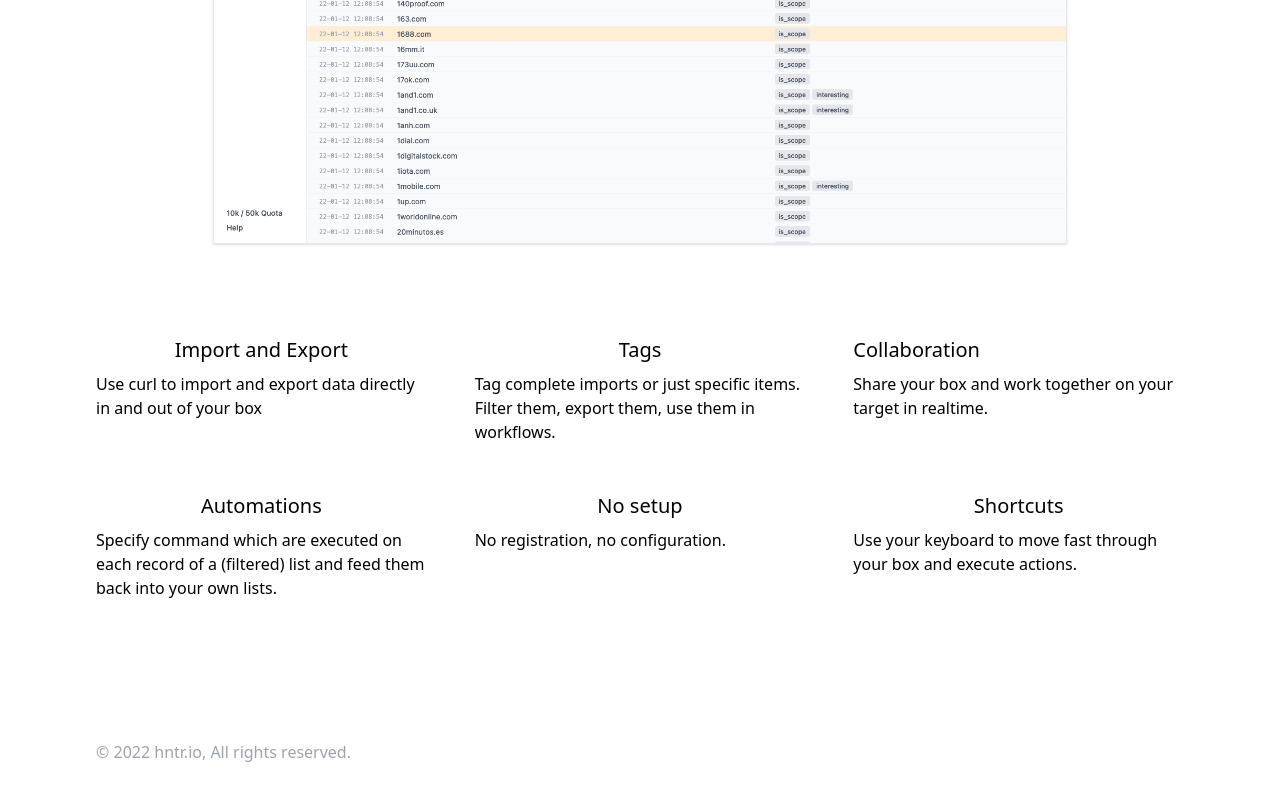
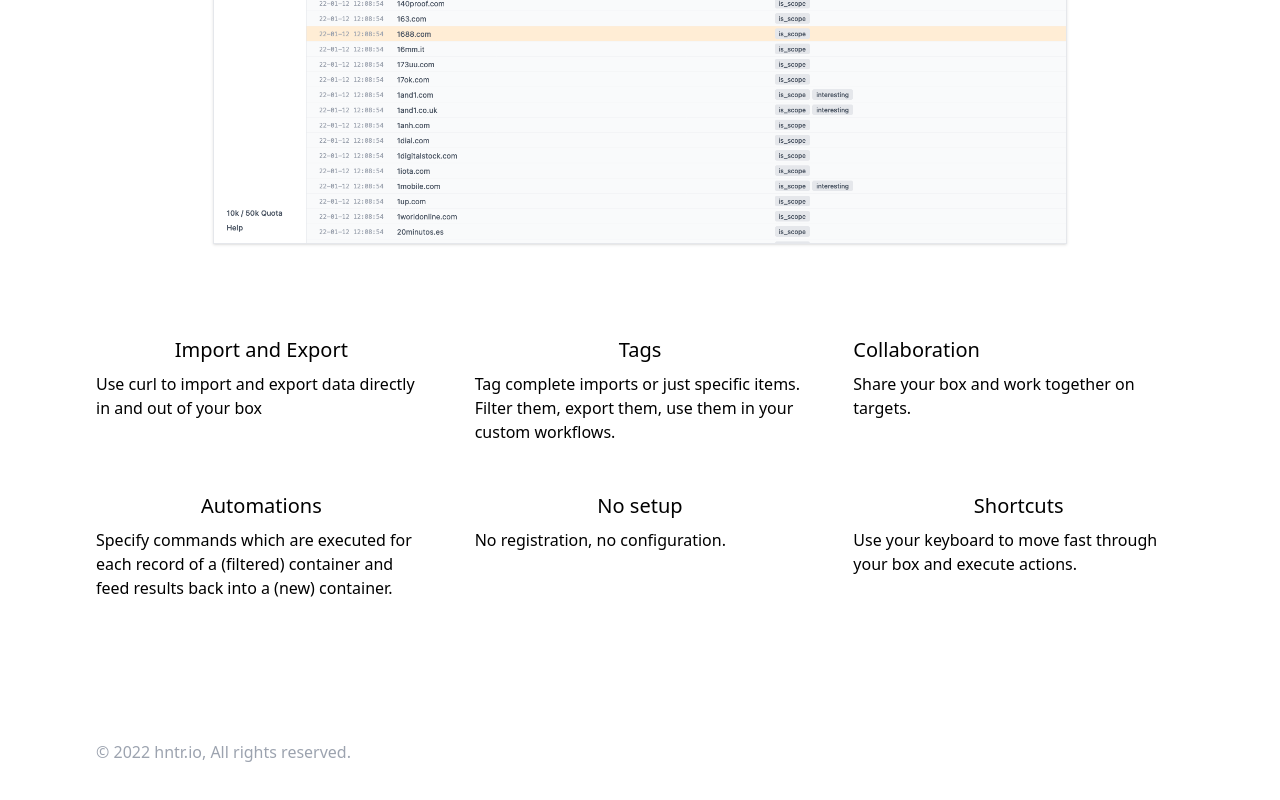
Before and after one commit to rverton/hntr, a Next.js app in the folder frontend/: page / in a window 1280 px wide. Shown: the part 675-1475 px from the top of the page. Built offline with nearby package versions, Linux system fonts and the light colour scheme.

Commit message:
Update landingpage

```diff
--- a/frontend/pages/index.js
+++ b/frontend/pages/index.js
@@ -55,15 +55,15 @@ export default function Index() {
           </div>
           <div className="">
             <h2 className="text-center text-xl">Tags</h2>
-            <p className="pt-2">Tag complete imports or just specific items. Filter them, export them, use them in workflows.</p>
+            <p className="pt-2">Tag complete imports or just specific items. Filter them, export them, use them in your custom workflows.</p>
           </div>
           <div className="">
             <h2 className="text-xl">Collaboration</h2>
-            <p className="pt-2">Share your box and work together on your target in realtime.</p>
+            <p className="pt-2">Share your box and work together on targets.</p>
           </div>
           <div className="">
             <h2 className="text-center text-xl">Automations</h2>
-            <p className="pt-2">Specify command which are executed on each record of a (filtered) list and feed them back into your own lists.</p>
+            <p className="pt-2">Specify commands which are executed for each record of a (filtered) container and feed results back into a (new) container.</p>
           </div>
           <div className="">
             <h2 className="text-center text-xl">No setup</h2>
```
Also changed, not shown: 1 other file (tests, documents, lock files or other folders).
